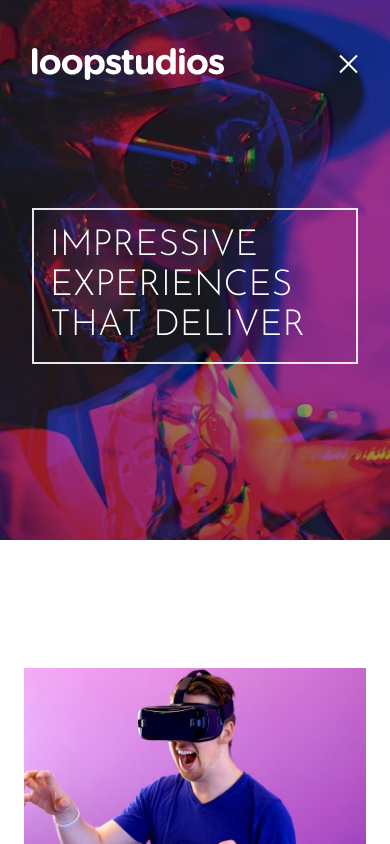
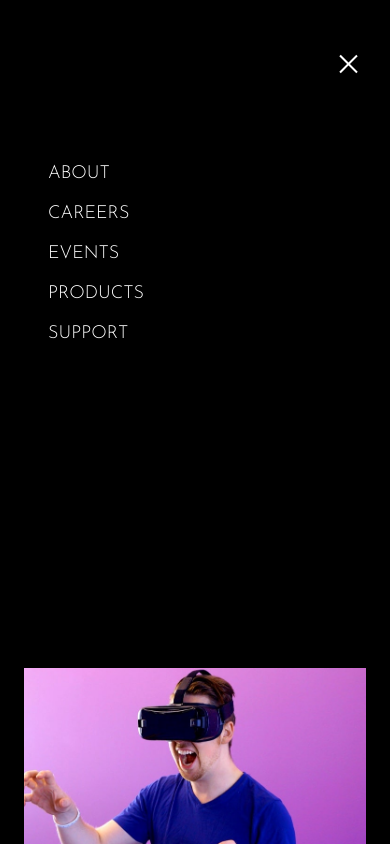
Before and after one commit to chimaihueze/loopstudios-website, a website: page index.html in a window 390 px wide. Both pictures are taken after a click on the button 346 px from the left and 64 px from the top of the page. Shown: the top 844 px of the page. Drawn offline with Linux system fonts and the light colour scheme.

Commit message:
added mobile menu

```diff
--- a/index.html
+++ b/index.html
@@ -6,6 +6,7 @@
     <link rel="preconnect" href="https://fonts.googleapis.com">
     <link rel="preconnect" href="https://fonts.gstatic.com" crossorigin>
     <link href="https://fonts.googleapis.com/css2?family=Alata&family=Josefin+Sans:wght@300&display=swap" rel="stylesheet">
+    <script src="js/script.js" defer></script>
     <link rel="stylesheet" href="css/style.css">
     <title>Loopstudios Website</title>
 </head>
@@ -14,7 +15,7 @@
     <section id="hero">
 
         <!--Hero Container-->
-        <div class="container-max-w-6xl mx-auto px-8 md:px-32 py-12">
+        <div class="container max-w-6xl mx-auto px-8 py-12">
 
             <!--Menu/Logo Container-->
             <nav class="flex items-center justify-between font-bold text-white">
@@ -52,15 +53,25 @@
 
                 <!--Hamburger Button-->
                 <div class="md:hidden">
-                    <button id="menu-btn" type="button" class="open z-40 block hamburger md:hidden focus:outline-none">
+                    <button
+                    id="menu-btn"
+                    type="button"
+                    class="z-40 block hamburger md:hidden focus:outline-none">
                         <span class="hamburger-top"></span>
                         <span class="hamburger-middle"></span>
                         <span class="hamburger-bottom"></span>
                     </button>
                 </div>
+            </nav>
 
-            </nav>
-            <!--@todo - Mobile Menu-->
+            <!--Mobile Menu-->
+            <div id="menu" class="absolute top-0 bottom-0 left-0 hidden flex-col self-end w-full min-h-screen py-1 pt-40 pl-12 space-y-3 text-lg text-white uppercase bg-black">
+                <a href="#" class="hover:text-pink-500">About</a>
+                <a href="#" class="hover:text-pink-500">Careers</a>
+                <a href="#" class="hover:text-pink-500">Events</a>
+                <a href="#" class="hover:text-pink-500">Products</a>
+                <a href="#" class="hover:text-pink-500">Support</a>
+            </div>
 
 
             <div class="max-w-lg mt-32 mb-32 p-4 font-sans text-4xl text-white uppercase border-2 md:p-10 md:m-32 md:mx-0 md:text-6xl md:px-8">
--- a/js/script.js
+++ b/js/script.js
@@ -0,0 +1,10 @@
+const btn = document.getElementById('menu-btn');
+const menu = document.getElementById('menu');
+
+btn.addEventListener('click', navToggle);
+
+function navToggle() {
+    btn.classList.toggle('open');
+    menu.classList.toggle('flex');
+    menu.classList.toggle('hidden');
+}
```
Also changed, not shown: css/style.css, input.css (line endings or trailing spaces).
